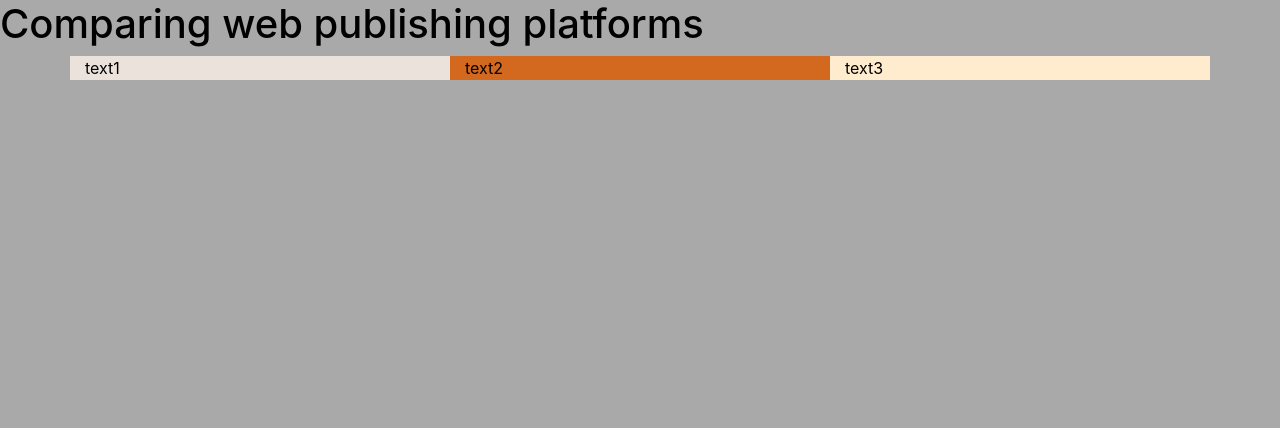
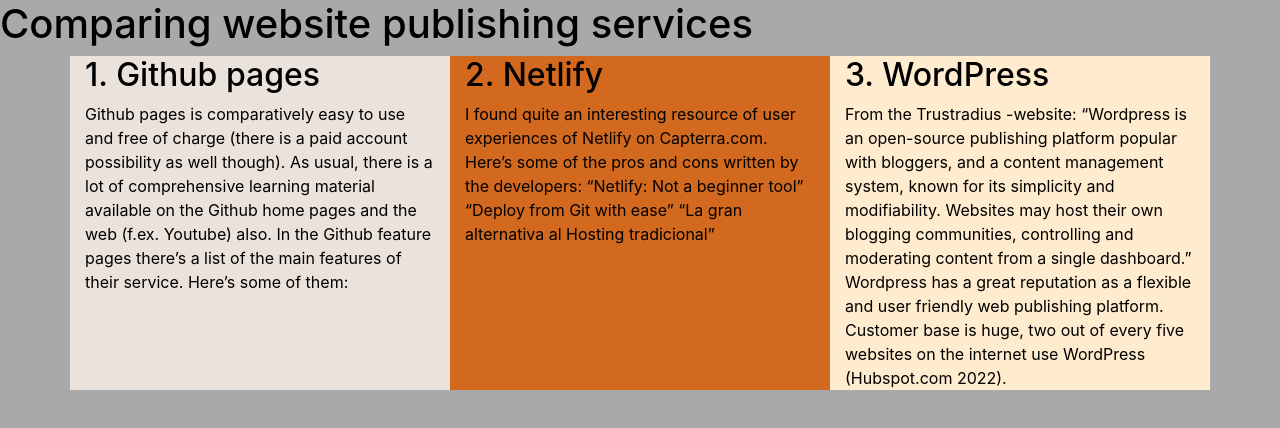
Before and after one commit to tiinuhka/WTECH_SIVUSTO, a plain HTML site: page index.html in a window 1280 px wide. Drawn offline with nearby package versions, Linux system fonts and the light colour scheme.

Commit message:
added text

```diff
--- a/index.html
+++ b/index.html
@@ -11,13 +11,29 @@
     <title>Tiinon_webTech</title>
   </head>
   <body>
-    <h1>Comparing web publishing platforms</h1>
+    <h1>Comparing website publishing services</h1>
     <!-- gridstart-->
     <div class="container">
         <div class="row">
-            <div class="col col-4">text1</div>
-            <div class="col col-4">text2</div>
-            <div class="col col-4">text3</div>
+            <div class="col col-4"><h2>1. Github pages</h2>
+                Github pages is  comparatively easy to use and free of charge (there is a paid account possibility as well though). As usual, there is a lot of comprehensive learning material available on the Github home pages and the web (f.ex. Youtube) also. In the Github feature pages there’s a list of the main features of their service. Here’s some of them:
+
+                </div>
+            <div class="col col-4">
+                <h2>2. Netlify</h2>
+                I found quite an interesting resource of user experiences of Netlify on
+                Capterra.com. Here’s some of the pros and cons written by the developers:
+                “Netlify: Not a beginner tool”
+                “Deploy from Git with ease”
+                “La gran alternativa al Hosting tradicional”</div>
+            <div class="col col-4"><h2>3. WordPress</h2>
+From the Trustradius -website:
+“Wordpress is an open-source publishing platform popular with bloggers, and a content
+management system, known for its simplicity and modifiability. Websites may host their own
+blogging communities, controlling and moderating content from a single dashboard.”
+Wordpress has a great reputation as a flexible and user friendly web publishing platform.
+Customer base is huge, two out of every five websites on the internet use WordPress
+(Hubspot.com 2022).</div>
         </div>
     </div>
 
```
